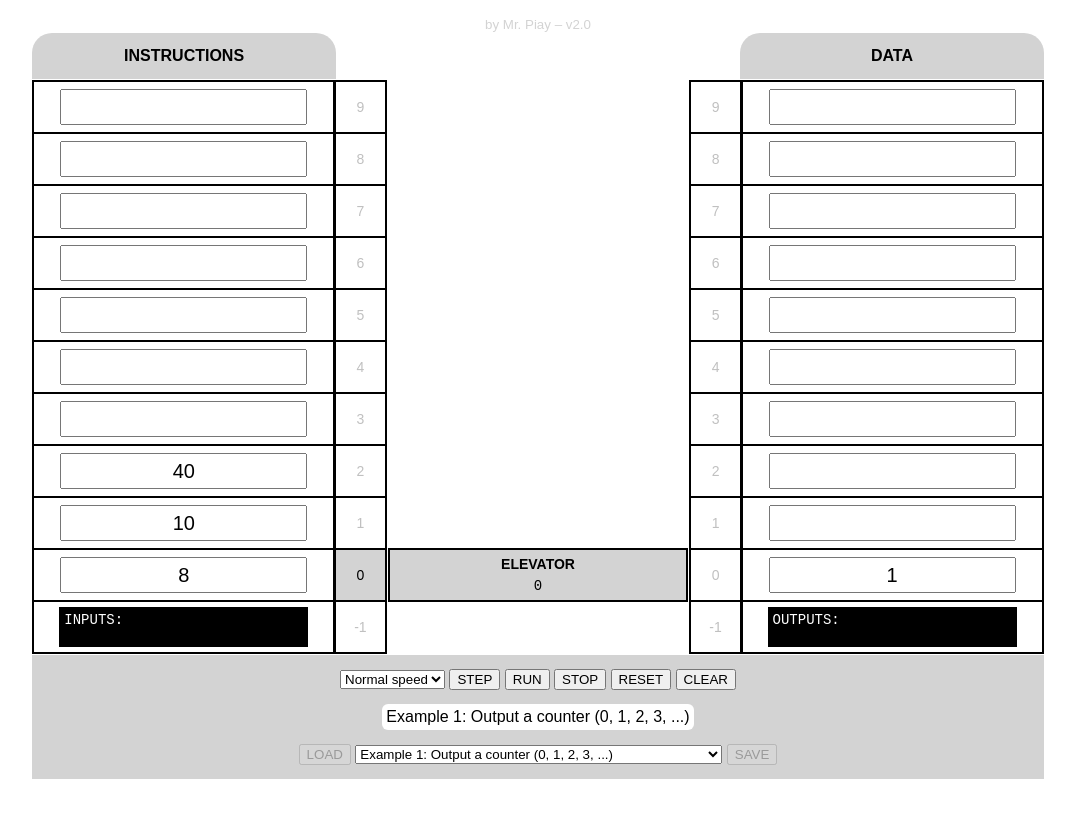
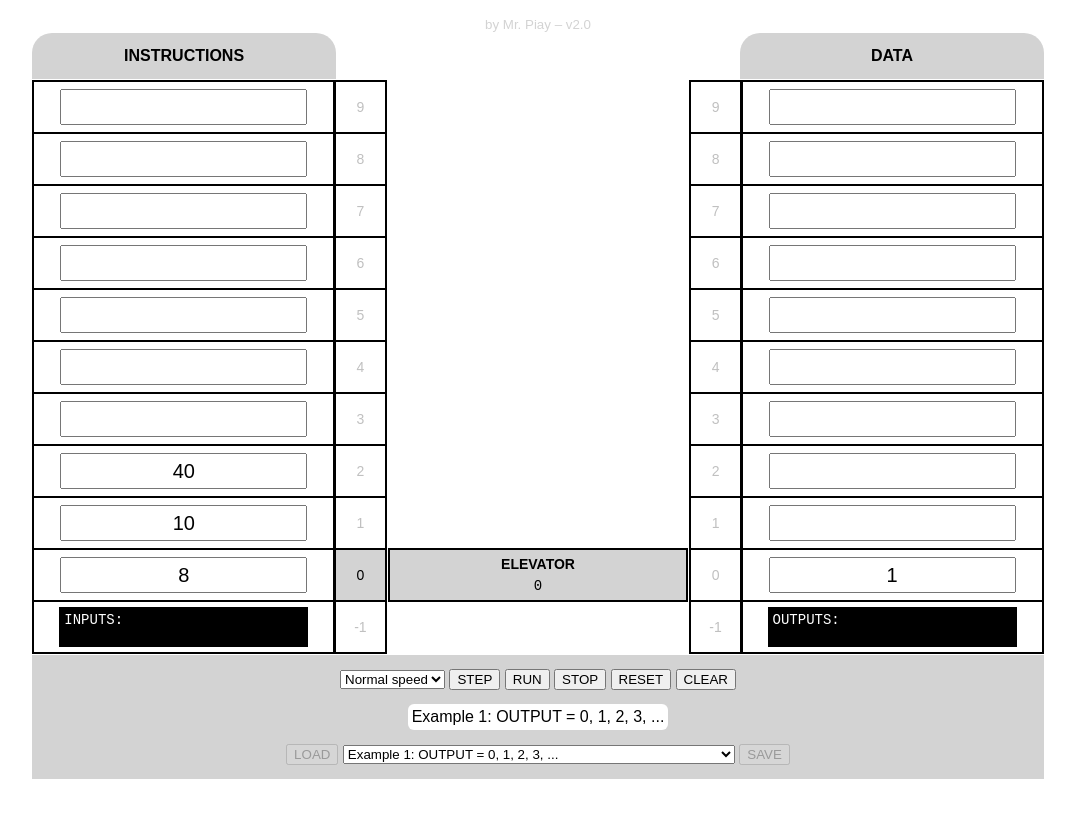
Before and after one commit to mrpiay/the-computing-elevator, a plain HTML site: page index.html in a window 1280 px wide. Shown: the part 89-905 px from the top of the page, without its empty margins (102-1177 px from the left). Drawn offline with Linux system fonts and the light colour scheme.

Commit message:
Update index.html

```diff
--- a/index.html
+++ b/index.html
@@ -374,7 +374,7 @@
 					</tr>
 					<tr>
 						<td>9X</td>
-						<td>PAGE X</td>
+						<td>SET PAGE TO X</td>
 						<td>Switch to block X</td>
 					</tr>
 				</tbody>
@@ -412,73 +412,79 @@
 				name: "Example 1",
 				instructions: ['8', '10', '40'],
 				data: ['1'],
-				description: "Output a counter (0, 1, 2, 3, ...)"
+				description: "OUTPUT = 0, 1, 2, 3, ..."
 			},
 			example2: {
 				name: "Example 2",
 				instructions: ['8', '10', '30', '40'],
 				data: ['2'],
-				description: "Output the powers of 2 (0, 2, 4, 8, ...)"
+				description: "OUTPUT = 0, 2, 4, 8, ..."
 			},
 			example3: {
 				name: "Example 3",
 				instructions: ['00', '8', '21', '65', '41', '9'],
 				data: ['9', '1'],
-				description: "Output a countdown (9, 8, ... , 0)"
+				description: "OUTPUT = 9, 8, ... , 0"
 			},
 			example4: {
 				name: "Example 4",
 				instructions: ['7', '54', '00', '45', '01', '8', '40'],
 				data: ['0', '1'],
-				description: "Output NOT input (0/1)"
+				description: "OUTPUT = NOT INPUT"
 			},
 			example5: {
 				name: "Example 5",
 				instructions: ['7', '53', '7', '8', '9'],
 				data: [],
-				description: "Output first input (0/1) AND second input (0/1)"
+				description: "OUTPUT = first INPUT AND second INPUT"
 			},
 			example6: {
 				name: "Example 6",
 				instructions: ['7', '53', '44', '7', '8', '9'],
 				data: [],
-				description: "Output first input 1 (0/1) OR second input (0/1)"
+				description: "OUTPUT = first INPUT OR second INPUT"
 			},
 			example7: {
 				name: "Example 7",
 				instructions: ['7', '39', '7', '38', '09', '28', '8', '9'],
 				data: [],
-				description: "Output first input - second input"
+				description: "OUTPUT = first INPUT - second INPUT"
 			},
 			example8: {
 				name: "Example 8",
 				instructions: ['01', '58', '23', '31', '02', '10', '32', '40', '9'],
 				data: ['7', '5', '0', '1'],
-				description: "D[2] = D[0] × D[1]"
+				description: "D[2] = 7 × 5"
 			},
 			example9: {
 				name: "Example 9",
 				instructions: ['00', '21', '68', '30', '02', '13', '32', '40', '9'],
 				data: ['10', '3', '0', '1'],
-				description: "D[0] / D[1], Q = D[2], R = D[0]"
+				description: "10 =  3 × D[2] + D[0]"
 			},
 			example10: {
 				name: "Example 10",
 				instructions: ['00', '8', '01', '32', '10', '31', '02', '30', '40'],
 				data: ['0', '1'],
-				description: "Output the Fibonacci sequence"
+				description: "OUTPUT = Fibonacci sequence"
 			},
 			example11: {
 				name: "Example 11",
 				instructions: ['71', '8', '00', '18', '30', '27', '58', '40', '9'],
 				data: ['0', '5', '4', '3', '2', '1', '0', '6', '1'],
-				description: "Output D[1] to D[6] using indexed addressing"
+				description: "OUTPUT = D[1] to D[6] using indexed addressing"
 			},
 			example12: {
 				name: "Example 12",
 				instructions: ['49', '', '', '', '', '', '', '', '', '40'],
 				data: [],
-				description: "Stop at floor 0 or 9 (top speed)"
+				description: "Where do you stop? (top speed)"
+			},
+			example13: {
+				name: "Example 13",
+				instructions: ['7', '30', '00', '21', '91', '65', '90', '30', '02', '13','32', '01', '14', '31', '42', '9'],
+				data: ['', '1', '0', '1', '2'],
+				description: "INPUT = D[2]^2 + D[0]"
 			},
 		};
 
```
